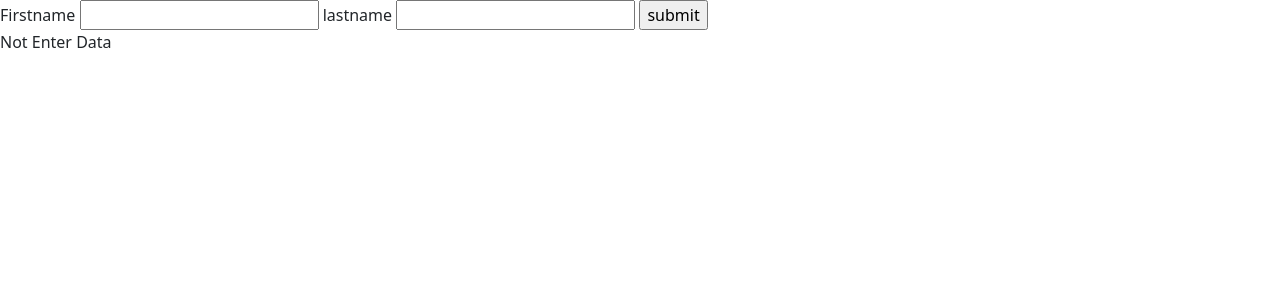
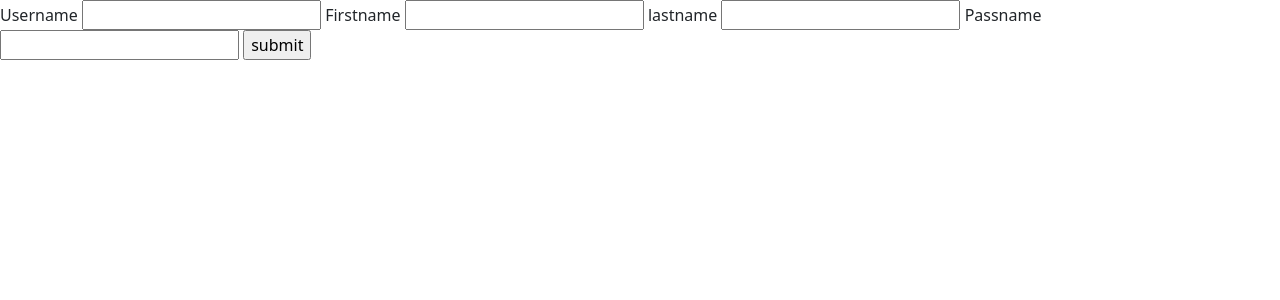
Before and after one commit to nnyW/flask_test, a Flask app: page /form_post in a window 1280 px wide. Shown: the top 300 px of the page. Run offline with Flask 2, Linux system fonts and the light colour scheme.

Commit message:
add form post

```diff
--- a/app.py
+++ b/app.py
@@ -1,4 +1,4 @@
-from flask import Flask,render_template,request
+from flask import Flask,render_template,request,redirect
 from sql_con import get_db_conection
 
 
@@ -46,7 +46,13 @@ def formPOST_index():
                 print(key,value)
             Firstname = request.form.get('firstname')
             Lastname = request.form.get('lastname')
-            return render_template('form_post.html',data =[Firstname, Lastname])
+            Username = request.form.get('username')
+            Password = request.form.get('password')
+            conn = get_db_conection()
+            conn.execute('INSERT INTO user ("username","firstname","lastname","password") VALUES(?,?,?,?)',(Username, Firstname,Lastname,Password))
+            conn.commit()
+            conn.close()
+            return redirect("./form_get", code=302)
 
 
 
--- a/templates/form_get.html
+++ b/templates/form_get.html
@@ -27,9 +27,9 @@
                 {% for getdata in data%}
                 <tr>
                     <td>{{ getdata['id'] }}</td>
-                    <td>{{ getdata['user name'] }}</td>
-                    <td>{{ getdata['first name'] }}</td>
-                    <td>{{ getdata['last name'] }}</td>
+                    <td>{{ getdata['username'] }}</td>
+                    <td>{{ getdata['firstname'] }}</td>
+                    <td>{{ getdata['lastname'] }}</td>
                 </tr>
                 {% endfor %}
             </tbody>
--- a/templates/form_post.html
+++ b/templates/form_post.html
@@ -9,27 +9,15 @@
 </head>
 <body>
     <form action="" method="post">
+        <label for="username_id">Username</label>
+        <input type="text" name="username" id="username_id">
         <label for="firstname_id">Firstname</label>
         <input type="text" name="firstname" id="firstname_id">
         <label for="lastname_id">lastname</label>
         <input type="text" name="lastname" id="lastname_id">
+        <label for="password_id">Passname</label>
+        <input type="password" name="password" id=="password_id">
         <input type="submit" value="submit">
     </form>
-    {% if data %}
-        <table>
-            <thead>
-                <th>Firstname</th>
-                <th>Lastname</th>
-            </thead>
-            <tbody>
-                <tr>
-                    <td>{{ data[0] }}</td>
-                    <td>{{ data[1] }}</td>
-                </tr>
-            </tbody>
-        </table>
-    {% else %}
-        <p>Not Enter Data</p>
-    {% endif %}
 </body>
 </html>
```
Also changed, not shown: info.db.
